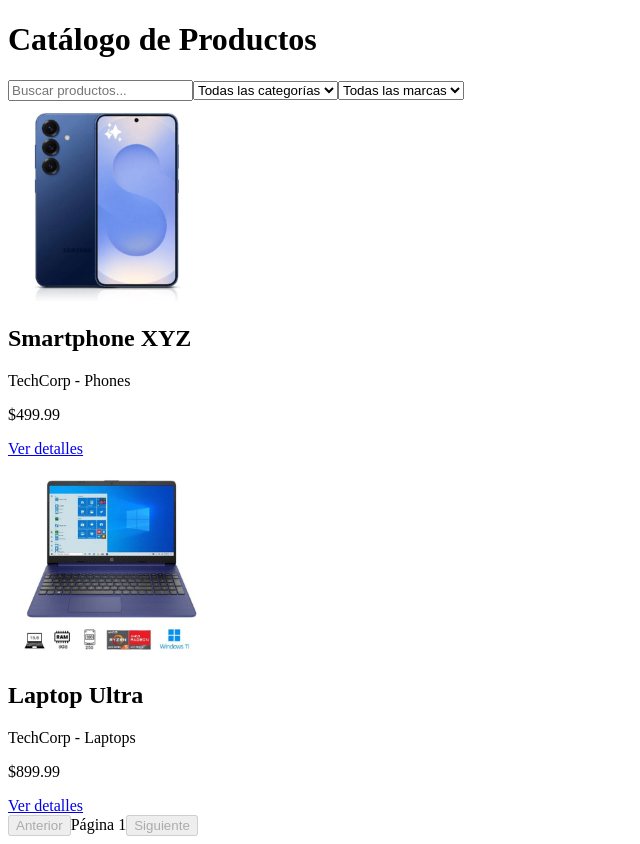
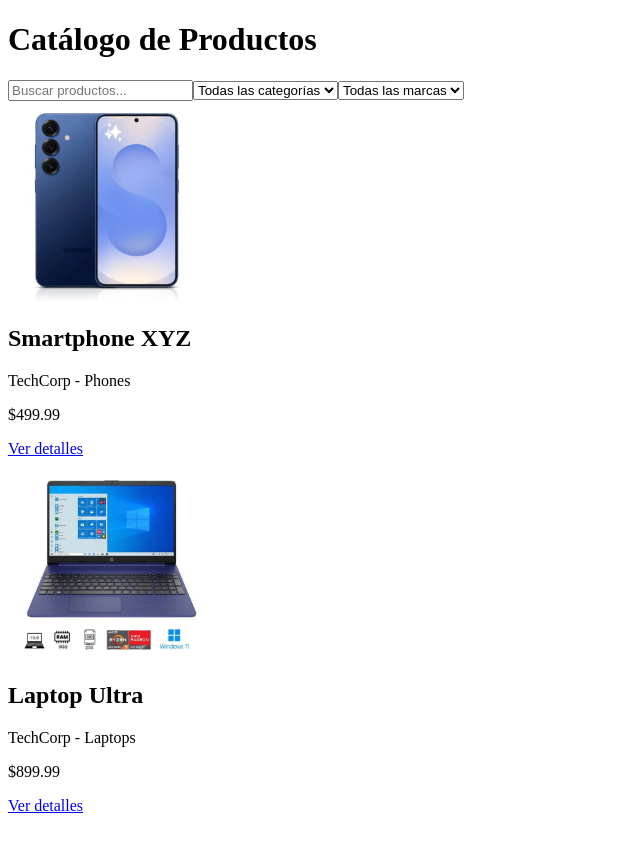
Before and after one commit to devluisfer/webapp-interc, a Next.js app: page / in a window 1280 px wide. Shown: the whole page, without its empty margins (0-640 px from the left). After the commit the page ends 823 px from the top, so only its background shows below. Built offline with nearby package versions, Linux system fonts and the light colour scheme; data requests are answered from the project's data file.

Commit message:
feat: loading component
loading component for app pages

```diff
--- a/package.json
+++ b/package.json
@@ -24,6 +24,7 @@
     "@types/node": "^20",
     "@types/react": "^19",
     "@types/react-dom": "^19",
+    "cz-conventional-changelog": "^3.3.0",
     "eslint": "^9",
     "eslint-config-next": "^15.2.1",
     "jest": "^29.7.0",
@@ -32,5 +33,10 @@
     "tailwindcss": "^4",
     "ts-jest": "^29.2.6",
     "typescript": "^5"
+  },
+  "config": {
+    "commitizen": {
+      "path": "./node_modules/cz-conventional-changelog"
+    }
   }
 }
--- a/src/app/layout.tsx
+++ b/src/app/layout.tsx
@@ -1,5 +1,6 @@
 'use client';
 
+import { FilterProvider } from '@/context/FilterContext';
 import { QueryClient, QueryClientProvider } from '@tanstack/react-query';
 import { useState } from 'react';
 
@@ -9,7 +10,11 @@
   return (
     <html lang="es">
       <body>
-        <QueryClientProvider client={queryClient}>{children}</QueryClientProvider>
+        <QueryClientProvider client={queryClient}>
+          <FilterProvider>
+            {children}
+          </FilterProvider>
+        </QueryClientProvider>
       </body>
     </html>
   );
--- a/src/app/not-found.tsx
+++ b/src/app/not-found.tsx
@@ -1,9 +1,10 @@
+import Link from 'next/link';
 export default function NotFoundPage() {
     return (
       <div className="flex flex-col items-center justify-center min-h-screen bg-gray-100 text-gray-800">
         <h1 className="text-4xl font-bold">404</h1>
         <p className="text-lg">El producto que buscas no fue encontrado.</p>
-        <a href="/" className="mt-4 px-4 py-2 bg-blue-500 text-white rounded">Volver al inicio</a>
+        <Link href="/" className="mt-4 px-4 py-2 bg-blue-500 text-white rounded">Volver al inicio</Link>
       </div>
     );
   }
--- a/src/components/ProductList.tsx
+++ b/src/components/ProductList.tsx
@@ -1,9 +1,11 @@
 'use client';
 
-import { useState, useEffect } from 'react';
+import { useEffect, useState } from 'react';
+import { useRouter } from 'next/navigation';
 import { useQuery } from '@tanstack/react-query';
 import { getProducts } from '@/services/productService';
 import { useDebounce } from '@/hooks/useDebounce';
+import { useFilter } from '@/context/FilterContext';
 import ProductCard from './ProductCard';
 import ProductSkeleton from './ProductSkeleton';
 
@@ -19,37 +21,53 @@
 
 interface ProductListProps {
   initialProducts: Product[];
-  category?: string; // 🔥 Recibe la categoría de `page.tsx`
+  category?: string;
 }
 
 export default function ProductList({ initialProducts, category }: ProductListProps) {
-  const [search, setSearch] = useState('');
-  const [selectedCategory, setSelectedCategory] = useState(category || ''); // 🔥 Sincroniza el filtro con la URL
-  const [brand, setBrand] = useState('');
-  const [page, setPage] = useState(1);
-  const limit = 6;
+  const { search, setSearch, category: selectedCategory, setCategory, brand, setBrand } = useFilter();
+  const [localCategory, setLocalCategory] = useState(category || selectedCategory || '');
   const debouncedSearch = useDebounce(search, 500);
+  const router = useRouter();
+  // const pathname = usePathname();
 
-  // 🔹 React Query para obtener productos
+  /** 🔹 Obtener productos con React Query */
   const { data, error, isLoading, refetch } = useQuery({
-    queryKey: ['products', debouncedSearch, selectedCategory, brand, page], // 🔥 Se asegura de actualizar al cambiar `category`
-    queryFn: () => getProducts({ search: debouncedSearch, category: selectedCategory, brand, page, limit }),
+    queryKey: ['products', debouncedSearch, localCategory ?? '', brand], // 🔥 Se asegura de detectar cambios en la búsqueda
+    queryFn: () => {
+      console.log("🔵 Haciendo consulta a la API con categoría:", localCategory, "y búsqueda:", debouncedSearch);
+      return getProducts({ search: debouncedSearch, category: localCategory, brand });
+    },
     initialData: { products: initialProducts ?? [], total: initialProducts?.length ?? 0 },
+    staleTime: 1000 * 60 * 5, // Cache de 5 minutos
   });
 
-  // 🔹 Actualiza productos cuando `category` cambia desde la URL (breadcrumb)
+  /** 🔹 Refrescar productos cuando cambia el search */
   useEffect(() => {
-    if (category && category !== selectedCategory) {
-      console.log("🟢 Cambio de categoría detectado desde URL:", category);
-      setSelectedCategory(category);
-      refetch(); // 🔥 Forzamos una nueva carga
+    if (debouncedSearch !== undefined) {
+      console.log("🔄 Refrescando productos por búsqueda...");
+      refetch();
     }
-  }, [category, refetch]);
+  }, [debouncedSearch, refetch]);
 
-  console.log("🔵 Datos obtenidos de la API:", data?.products);
-  console.log("🟢 Categoría actual:", selectedCategory);
+  /** 🔹 Actualizar la URL y la categoría de inmediato al cambiar de filtro */
+  const handleCategoryChange = (newCategory: string) => {
+    console.log("🟢 Cambiando categoría a:", newCategory);
 
-  const products = data?.products ?? [];
+    setCategory(newCategory);
+    setLocalCategory(newCategory); // 🔥 Asegurar que `queryKey` lo detecte de inmediato
+
+    if (newCategory === '') {
+      router.push('/'); // 🔥 Ir a la página de todas las categorías
+    } else {
+      router.push(`/category/${newCategory.toLowerCase()}`); // 🔥 Actualizar la URL con la nueva categoría
+    }
+
+    /** 🔥 Refrescar productos inmediatamente con la categoría correcta */
+    setTimeout(() => {
+      refetch();
+    }, 50);
+  };
 
   return (
     <div className="container mx-auto p-4">
@@ -63,13 +81,24 @@
           onChange={(e) => setSearch(e.target.value)}
         />
 
-        <select className="border p-2 w-full md:w-1/4" value={selectedCategory} onChange={(e) => setSelectedCategory(e.target.value)}>
+        <select
+          className="border p-2 w-full md:w-1/4"
+          value={localCategory || ''}
+          onChange={(e) => handleCategoryChange(e.target.value)}
+        >
           <option value="">Todas las categorías</option>
           <option value="Phones">Teléfonos</option>
           <option value="Laptops">Laptops</option>
         </select>
 
-        <select className="border p-2 w-full md:w-1/4" value={brand} onChange={(e) => setBrand(e.target.value)}>
+        <select
+          className="border p-2 w-full md:w-1/4"
+          value={brand}
+          onChange={(e) => {
+            setBrand(e.target.value);
+            refetch();
+          }}
+        >
           <option value="">Todas las marcas</option>
           <option value="TechCorp">TechCorp</option>
         </select>
@@ -78,33 +107,12 @@
       {/* Lista de Productos con Skeleton Loaders */}
       <div className="grid grid-cols-1 sm:grid-cols-2 md:grid-cols-3 gap-4">
         {isLoading
-          ? Array.from({ length: limit }).map((_, index) => <ProductSkeleton key={index} />)
-          : products.length > 0
-          ? products.map((product) => <ProductCard key={product.id} {...product} />)
-          : <p className="text-center col-span-3">No se encontraron productos en esta categoría.</p>
+          ? Array.from({ length: 6 }).map((_, index) => <ProductSkeleton key={index} />)
+          : data?.products.length > 0
+          ? data.products.map((product) => <ProductCard key={product.id} {...product} />)
+          : <p className="text-center col-span-3">No se encontraron productos.</p>
         }
       </div>
-
-      {/* Controles de paginación */}
-      {products.length > 0 && (
-        <div className="flex justify-center gap-4 mt-6">
-          <button
-            className="px-4 py-2 border bg-gray-200"
-            onClick={() => setPage((prev) => Math.max(prev - 1, 1))}
-            disabled={page === 1}
-          >
-            Anterior
-          </button>
-          <span className="text-lg font-semibold">Página {page}</span>
-          <button
-            className="px-4 py-2 border bg-gray-200"
-            onClick={() => setPage((prev) => (products.length === limit ? prev + 1 : prev))}
-            disabled={products.length !== limit}
-          >
-            Siguiente
-          </button>
-        </div>
-      )}
     </div>
   );
 }
--- /dev/null
+++ b/src/context/FilterContext.tsx
@@ -0,0 +1,34 @@
+'use client';
+
+import { createContext, useContext, useState } from 'react';
+
+interface FilterContextProps {
+  search: string;
+  setSearch: (value: string) => void;
+  category: string;
+  setCategory: (value: string) => void;
+  brand: string;
+  setBrand: (value: string) => void;
+}
+
+const FilterContext = createContext<FilterContextProps | undefined>(undefined);
+
+export function FilterProvider({ children }: { children: React.ReactNode }) {
+  const [search, setSearch] = useState('');
+  const [category, setCategory] = useState('');
+  const [brand, setBrand] = useState('');
+
+  return (
+    <FilterContext.Provider value={{ search, setSearch, category, setCategory, brand, setBrand }}>
+      {children}
+    </FilterContext.Provider>
+  );
+}
+
+export function useFilter() {
+  const context = useContext(FilterContext);
+  if (!context) {
+    throw new Error('useFilter must be used within a FilterProvider');
+  }
+  return context;
+}
```
Also changed, not shown: src/app/loading.tsx (added, +7 -0 lines), 1 other file (tests, documents, lock files or other folders).
